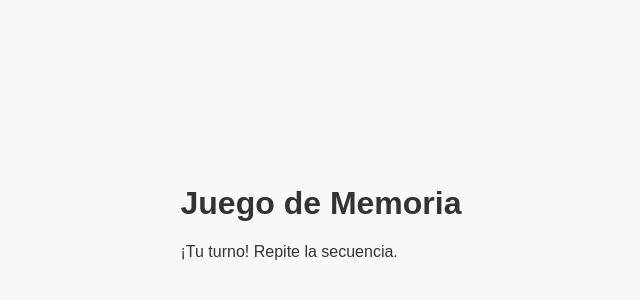
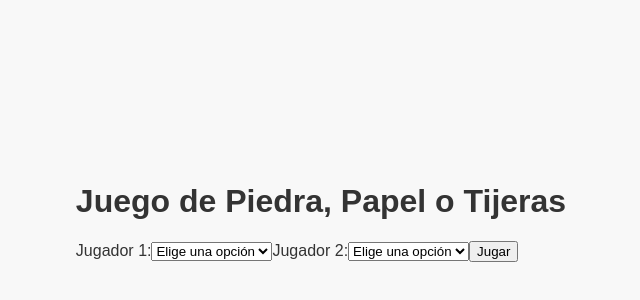
Before and after one commit to MateoMajlin/TP-Proyecto, a React (Create React App) app: page /JuegoMemoria in a window 1280 px wide. Shown: the part 180-480 px from the top of the page, without its empty margins (319-959 px from the left). Built offline with nearby package versions, Linux system fonts and the light colour scheme.

Commit message:
Update JuegoMemoria.jsx

```diff
--- a/src/JuegoMemoria.jsx
+++ b/src/JuegoMemoria.jsx
@@ -1,54 +1,60 @@
-import React, { useState, useEffect, useCallback } from 'react';
+import React, { useState } from 'react';
 
-const JuegoMemoria = () => {
-  const [secuencia, setSecuencia] = useState([]);
-  const [inputUsuario, setInputUsuario] = useState([]);
-  const [mensaje, setMensaje] = useState('¡Comienza el juego! Observa la secuencia.');
+const JuegoDosJugadores = () => {
+  const [opcionJugador1, setOpcionJugador1] = useState('');
+  const [opcionJugador2, setOpcionJugador2] = useState('');
+  const [resultado, setResultado] = useState('');
 
-  const colores = ['rojo', 'azul', 'verde', 'amarillo'];
+  const opcionesValidas = ['piedra', 'papel', 'tijeras'];
 
-  const generarSecuencia = useCallback(() => {
-    const nuevaSecuencia = [...secuencia, colores[Math.floor(Math.random() * 4)]];
-    setSecuencia(nuevaSecuencia);
-    setInputUsuario([]);
-    setMensaje('¡Tu turno! Repite la secuencia.');
-  }, [secuencia]);
-
-  const manejarClic = (color) => {
-    setInputUsuario([...inputUsuario, color]);
-  };
-
-  useEffect(() => {
-    if (secuencia.length === 0) {
-      generarSecuencia();
+  const jugar = () => {
+    if (!opcionesValidas.includes(opcionJugador1) || !opcionesValidas.includes(opcionJugador2)) {
+      setResultado('Por favor, elige opciones válidas: piedra, papel o tijeras.');
+      return;
     }
 
-    if (inputUsuario.length === secuencia.length) {
-      if (JSON.stringify(inputUsuario) === JSON.stringify(secuencia)) {
-        setMensaje('¡Correcto! Siguiente nivel.');
-        setTimeout(() => generarSecuencia(), 1000);
-      } else {
-        setMensaje(`¡Incorrecto! Has perdido. Tu puntaje fue ${secuencia.length - 1}.`);
-        setSecuencia([]);
-      }
+    if (opcionJugador1 === opcionJugador2) {
+      setResultado('¡Empate!');
+    } else if (
+      (opcionJugador1 === 'piedra' && opcionJugador2 === 'tijeras') ||
+      (opcionJugador1 === 'papel' && opcionJugador2 === 'piedra') ||
+      (opcionJugador1 === 'tijeras' && opcionJugador2 === 'papel')
+    ) {
+      setResultado('¡Jugador 1 gana!');
+    } else {
+      setResultado('¡Jugador 2 gana!');
     }
-  }, [inputUsuario, secuencia, generarSecuencia]); // Agregar generarSecuencia al array de dependencias
+  };
 
   return (
     <div>
-      <h1>Juego de Memoria</h1>
-      <p>{mensaje}</p>
-      <div className="tablero">
-        {colores.map((color, index) => (
-          <div
-            key={index}
-            className={`celda ${color} ${inputUsuario.length === secuencia.length ? 'disabled' : ''}`}
-            onClick={() => manejarClic(color)}
-          ></div>
-        ))}
-      </div>
+      <h1>Juego de Piedra, Papel o Tijeras</h1>
+      <label>
+        Jugador 1:
+        <select value={opcionJugador1} onChange={(e) => setOpcionJugador1(e.target.value)}>
+          <option value="">Elige una opción</option>
+          {opcionesValidas.map((opcion) => (
+            <option key={opcion} value={opcion}>
+              {opcion}
+            </option>
+          ))}
+        </select>
+      </label>
+      <label>
+        Jugador 2:
+        <select value={opcionJugador2} onChange={(e) => setOpcionJugador2(e.target.value)}>
+          <option value="">Elige una opción</option>
+          {opcionesValidas.map((opcion) => (
+            <option key={opcion} value={opcion}>
+              {opcion}
+            </option>
+          ))}
+        </select>
+      </label>
+      <button onClick={jugar}>Jugar</button>
+      <p>{resultado}</p>
     </div>
   );
 };
 
-export default JuegoMemoria;
+export default JuegoDosJugadores;
```
